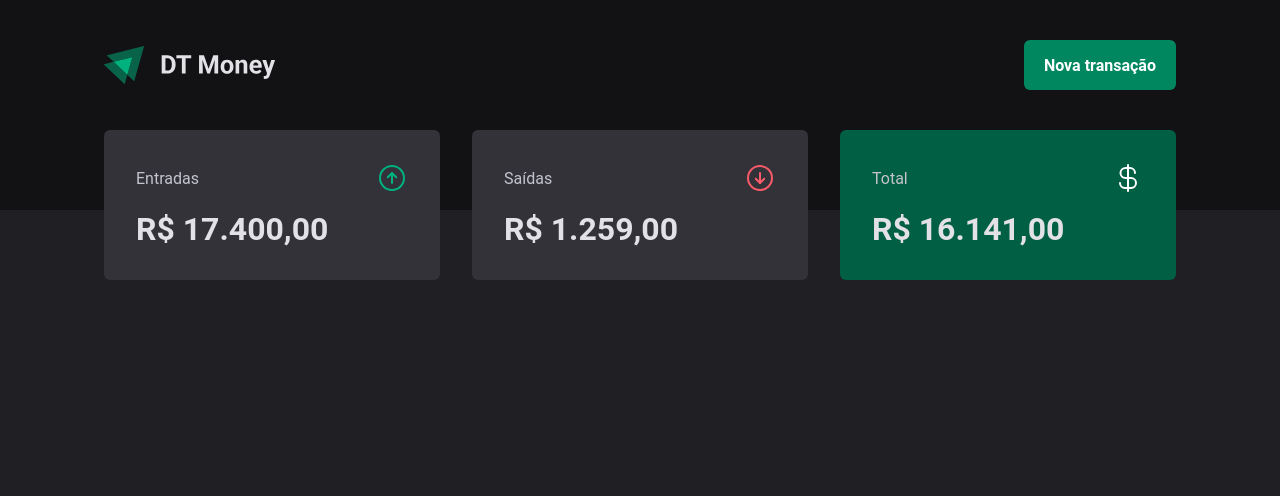
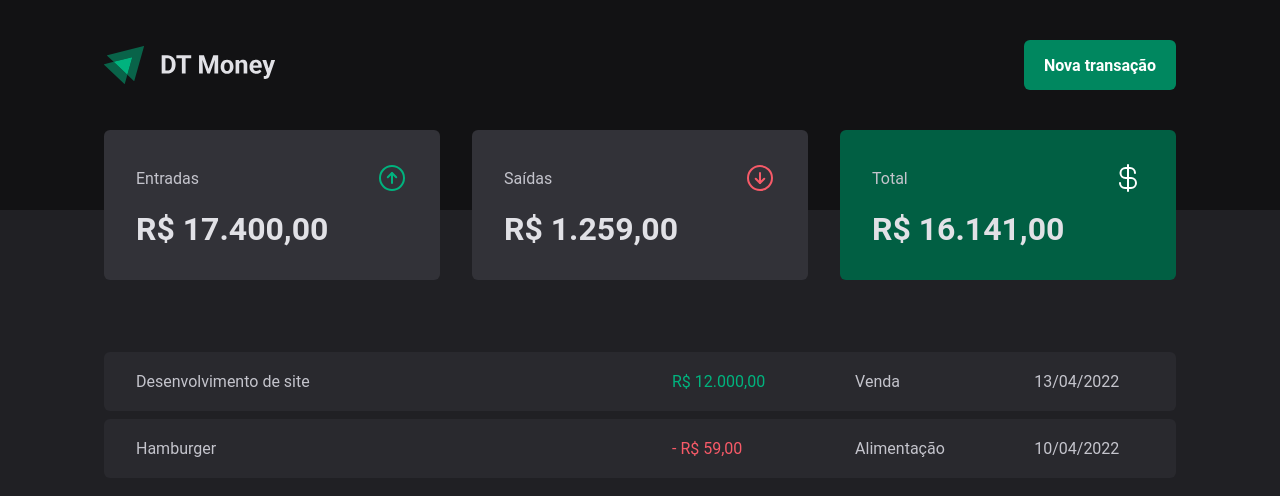
Before and after one commit to FelipeRBDantas/03-dt-money, a React app: page / in a window 1280 px wide. Shown: the top 496 px of the page. Built offline with nearby package versions, Linux system fonts and the light colour scheme; the HTML template or start-up script is replaced by a standard one.

Commit message:
feat: Visual Structure: Transaction Table

```diff
--- a/src/pages/Transactions/index.tsx
+++ b/src/pages/Transactions/index.tsx
@@ -1,5 +1,7 @@
 import { Header } from "../../components/Header";
 import { Summary } from "../../components/Summary";
+
+import { PriceHighLight, TransactionsContainer, TransactionsTable } from "./styles";
 
 export function Transactions () {
   return (
@@ -7,6 +9,29 @@
       <Header />
 
       <Summary />
+
+      <TransactionsContainer>
+        <TransactionsTable>
+          <tbody>
+            <tr>
+              <td width="50%">Desenvolvimento de site</td>
+              <td>
+                <PriceHighLight variant="income">R$ 12.000,00</PriceHighLight>
+              </td>
+              <td>Venda</td>
+              <td>13/04/2022</td>
+            </tr>
+            <tr>
+              <td width="50%">Hamburger</td>
+              <td>
+                <PriceHighLight variant="outcome">- R$ 59,00</PriceHighLight>
+              </td>
+              <td>Alimentação</td>
+              <td>10/04/2022</td>
+            </tr>
+          </tbody>
+        </TransactionsTable>
+      </TransactionsContainer>
     </div>
   )
 }
--- a/src/pages/Transactions/styles.ts
+++ b/src/pages/Transactions/styles.ts
@@ -0,0 +1,39 @@
+import styled from "styled-components";
+
+export const TransactionsContainer = styled.main`
+  width: 100%;
+  max-width: 1120px;
+  margin: 4rem auto 0;
+  padding: 0 1.5rem;
+`
+
+export const TransactionsTable = styled.table`
+  width: 100%;
+  border-collapse: separate;
+  border-spacing: 0 0.5rem;
+  /* margin-top: 1.5rem; */
+
+  td {
+    padding: 1.25rem 2rem;
+    background: ${props => props.theme["gray-700"]};
+    color: ${props => props.theme["gray-300"]};
+
+    &:first-child {
+      border-top-left-radius: 6px;
+      border-bottom-left-radius: 6px;
+    }
+
+    &:last-child {
+      border-top-right-radius: 6px;
+      border-bottom-right-radius: 6px;
+    }
+  }
+`
+
+interface PriceHighLightProps {
+  variant: "income" | "outcome"
+}
+
+export const PriceHighLight = styled.span<PriceHighLightProps>`
+  color: ${props => props.variant === "income" ? props.theme["green-300"] : props.theme["red-300"]};
+`
```
